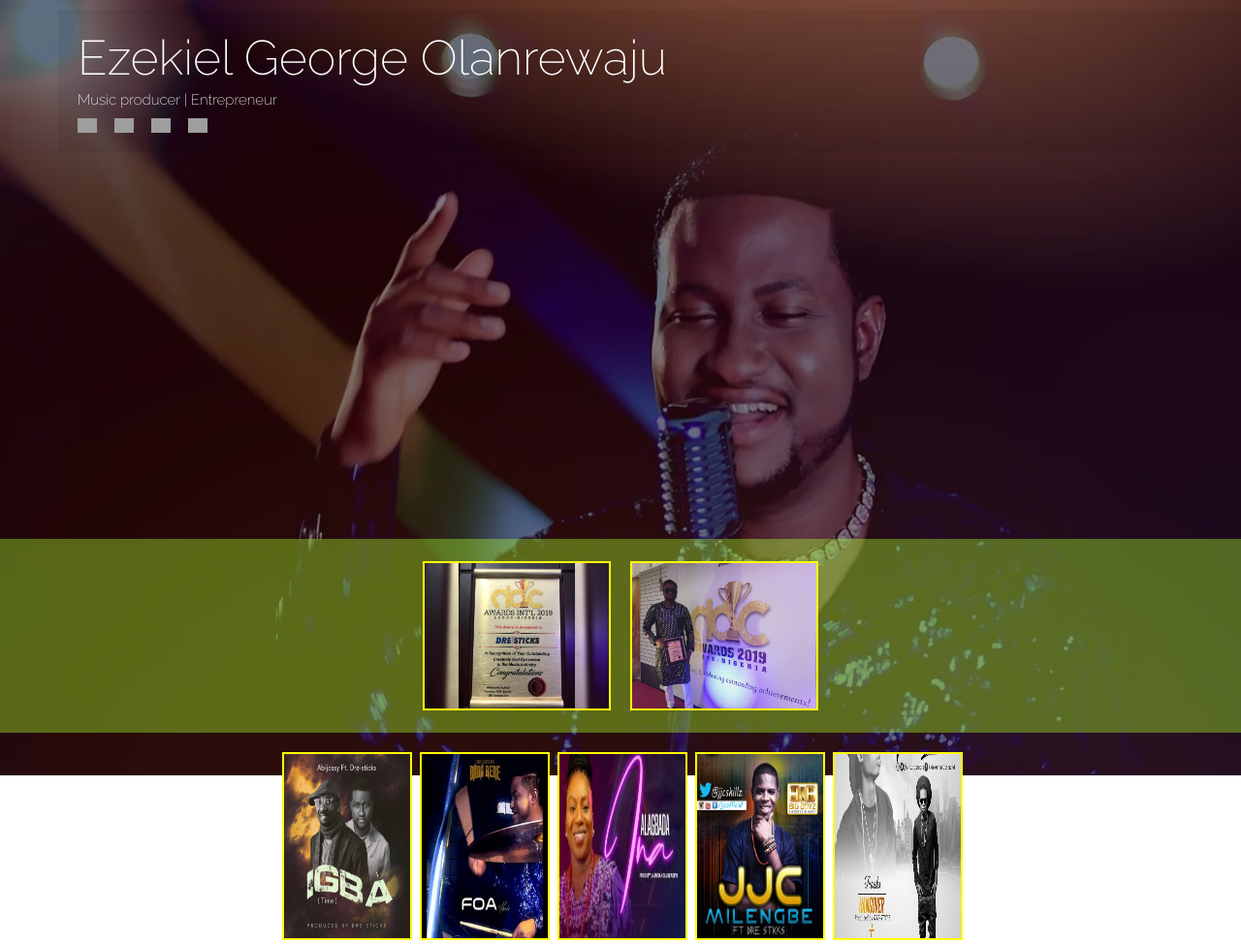
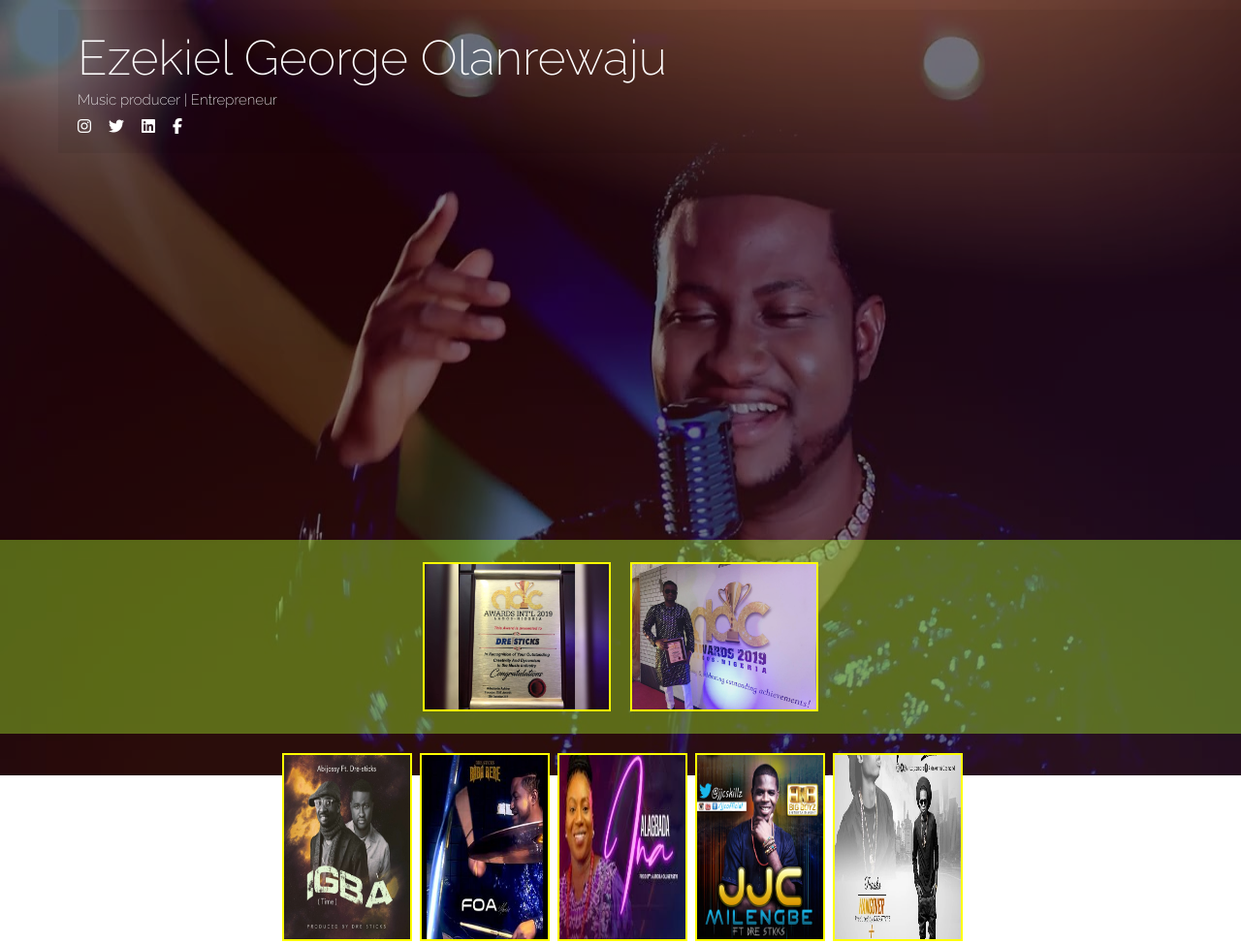
Before and after one commit to larryWEB/dre-s, a plain HTML site: page index.html in a window 1280 px wide. Shown: the top 974 px of the page at 97% size. Drawn offline with Linux system fonts and the light colour scheme; grey boxes are pictures that could not be loaded.

Commit message:
Update index.html

```diff
--- a/index.html
+++ b/index.html
@@ -38,24 +38,10 @@
 <h3 class="name"> Ezekiel George Olanrewaju</h3>
 <h3 class="title">Music producer | Entrepreneur</h3>
 <span class="social">
-    <img class="social-icon" src="https://img.icons8.com/color/48/000000/twitter--v1.png" width="20">
-    <img class="social-icon" src="https://img.icons8.com/fluency/48/1A1A1A/instagram-new.png" width="20">
-    <img class="social-icon" src="https://img.icons8.com/color/48/000000/linkedin.png" width="20">
-    <img class="social-icon" src="https://img.icons8.com/fluency/48/000000/gmail-new.png" width="20">
-<!--
-    <i class="fa fa-facebook-square" aria-hidden="true"></i>
+   <i class="fa-brands fa-instagram"></i>
+    <i class="fa-brands fa-twitter"></i>
+    <i class="fa-brands fa-linkedin"></i>
     <i class="fa-brands fa-facebook-f"></i>
-    <i class="fa-brands fa-instagram"></i>
-    <i class="fa-brands fa-soundcloud"></i>
-    <i class="fa-brands fa-linkedin"></i>
-    <i class="fa-brands fa-twitter"></i>
-    <i class="fa-brands fa-tiktok"></i>
-    <i class="fa-light fa-computer-mouse"></i>
-    <i class="fa-regular fa-bars-sort"></i>
-    <i class="fa-solid fa-bars-filter"></i>
-    <i class="fa-regular fa-x"></i>
-    <i class="fa-solid fa-scissors"></i>-->
-
 </span>
     </div>
 
```
